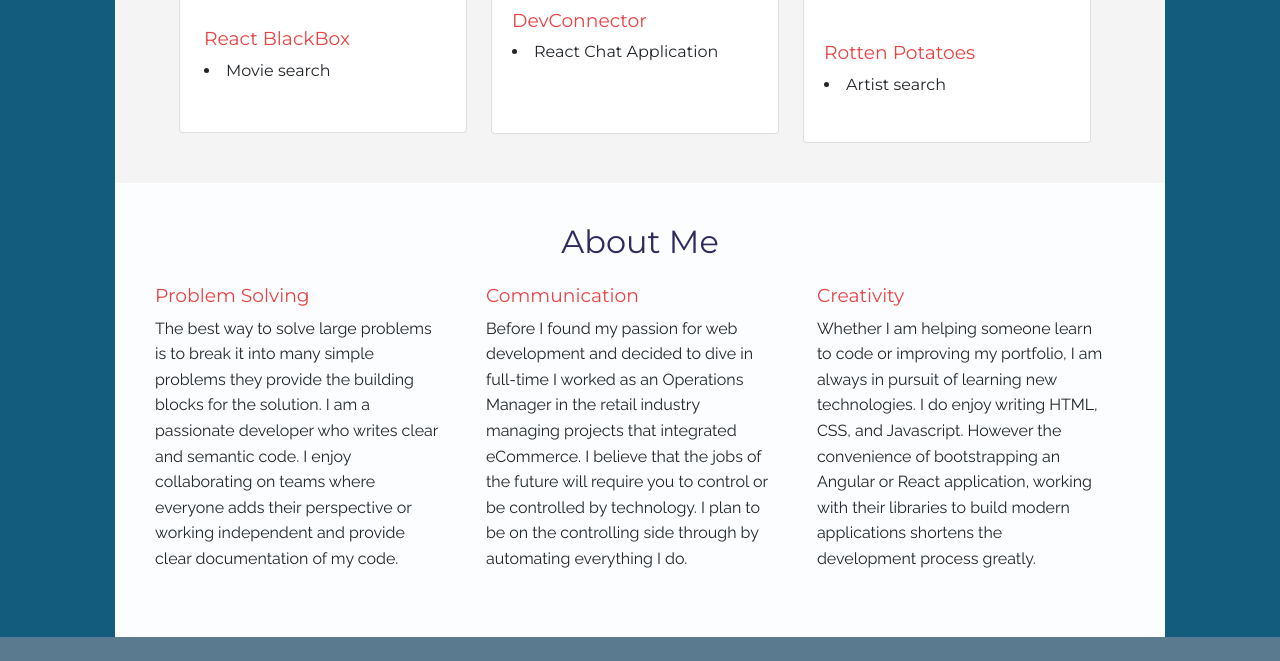
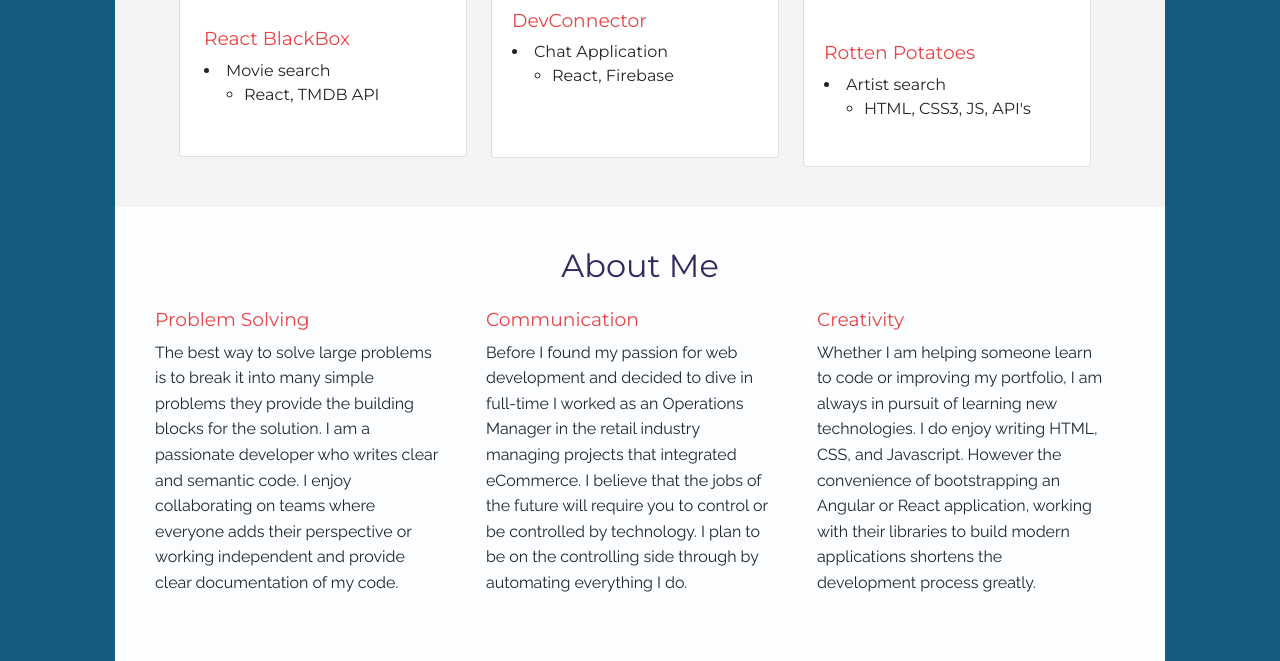
Before and after one commit to ajtalford/portfolio, a website: page index.html in a window 1280 px wide. Shown: the part 1134-1795 px from the top of the page. Before the commit the page ends 1771 px from the top, so only its background shows below. Drawn offline with nearby package versions, Linux system fonts and the light colour scheme.

Commit message:
Project disc update

```diff
--- a/index.html
+++ b/index.html
@@ -93,6 +93,8 @@
                         <p class="card-text">
                             <h3>React BlackBox</h3>
                             <li>Movie search</li>
+                            <ul style="list-style-type:circle;"><li>React, TMDB API</li></ul>
+
                         </p>
                     </div>
                 </div>
@@ -103,7 +105,8 @@
                     <div class="card-body">
                         <p class="card-text">
                             <h3>DevConnector</h3>
-                            <li>React Chat Application</li>
+                            <li>Chat Application</li>
+                            <ul style="list-style-type:circle;"><li>React, Firebase </li></ul>
                         </p>
                     </div>
                 </div>
@@ -121,6 +124,7 @@
                         <p class="card-text">
                             <h3>Rotten Potatoes</h3>
                             <li>Artist search</li>
+                            <ul style="list-style-type:circle;"><li>HTML, CSS3, JS, API's </li></ul>
 
                         </p>
                     </div>
```
